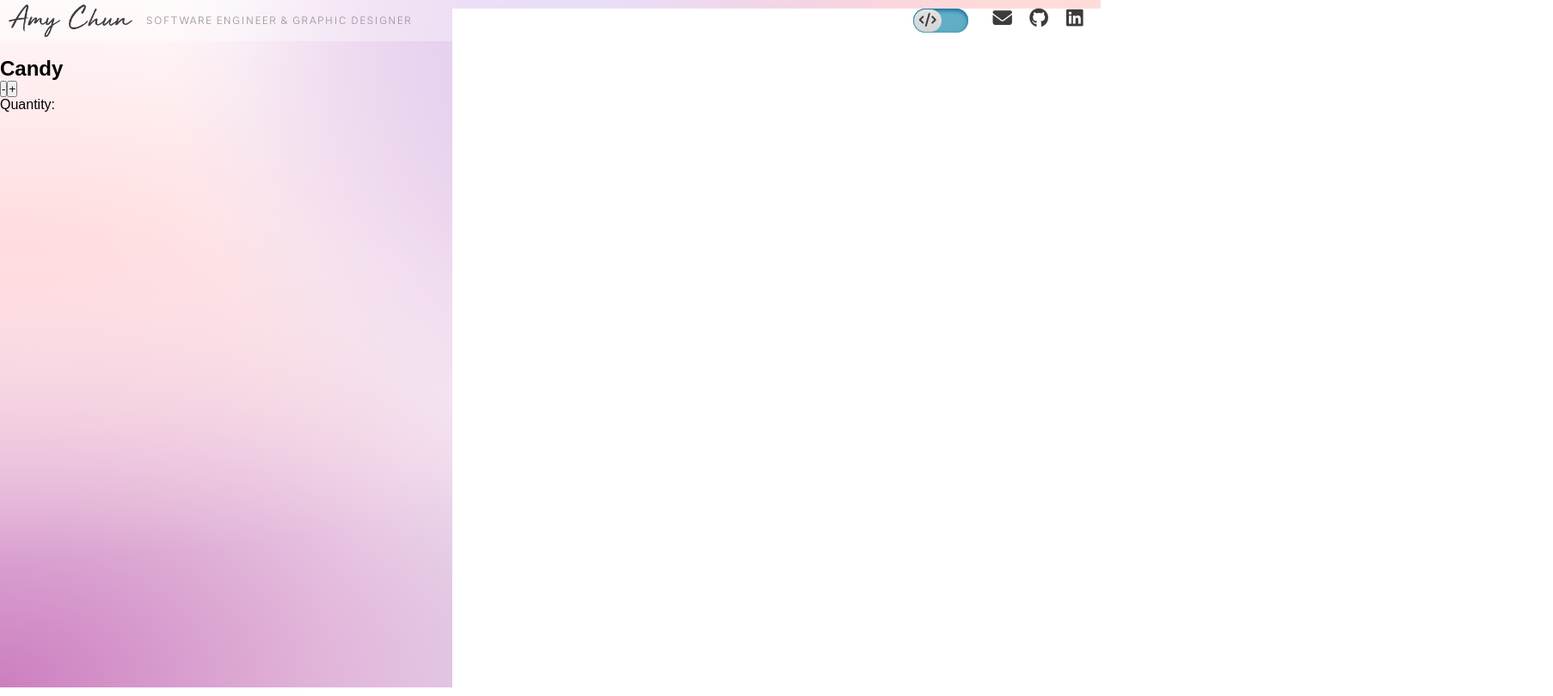
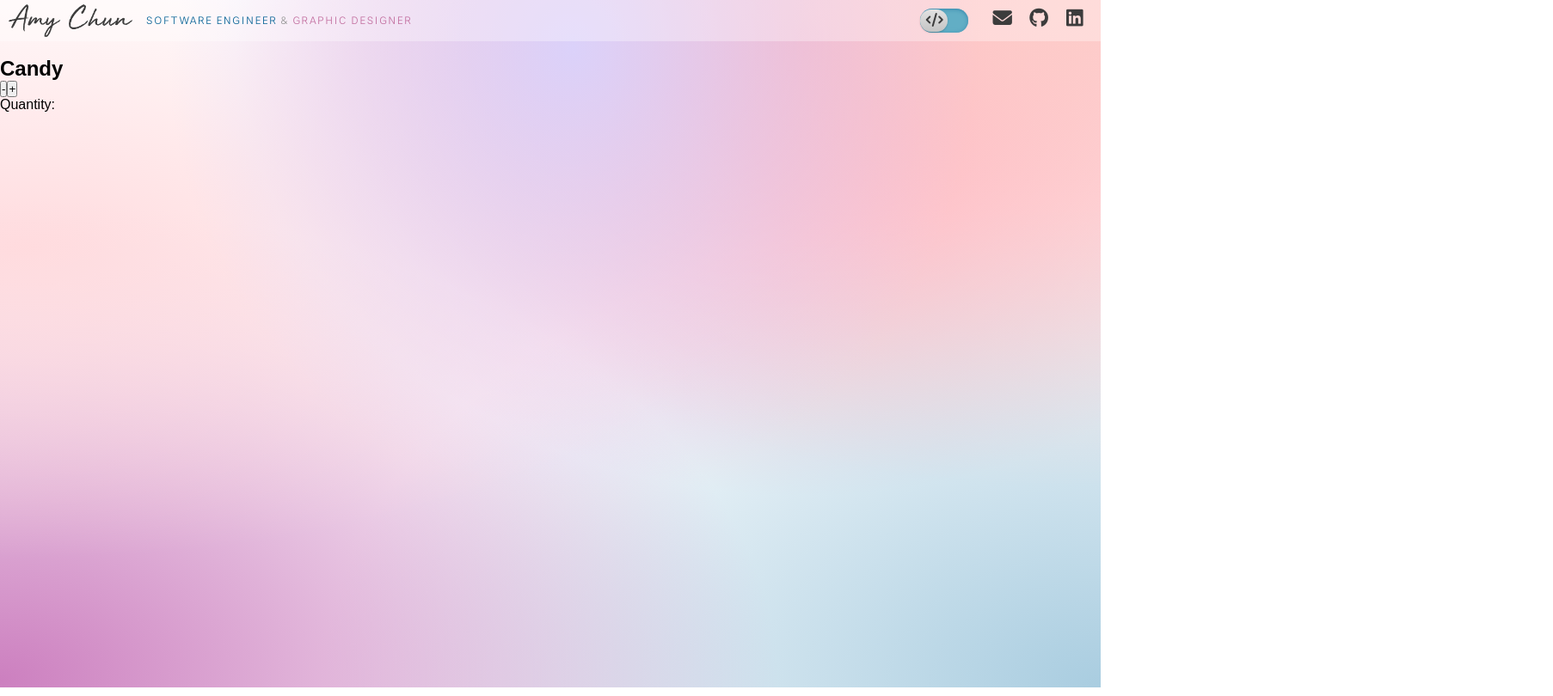
Before and after one commit to amychun/Amy-Chun-Website, a React app: page /candies/1 in a window 1280 px wide. Shown: the whole page at 86% size, 1806 px wide, since content can reach past the window. Built offline with nearby package versions, Linux system fonts and the light colour scheme; no server answers.

Commit message:
toggle button for desktop working

```diff
--- a/app/components/Navbar.js
+++ b/app/components/Navbar.js
@@ -7,7 +7,7 @@ const Navbar = () => {
     <div className="header">
       <div className="header_left">
         <div className="logo"></div>
-        <div className="title">software engineer & graphic designer</div>
+        <div className="title"><span className="softwareEngineerTitle">software engineer</span> & <span className="graphicDesignTitle">graphic designer</span></div>
       </div>
       <div className="header_right">
         <input type="checkbox" className="switchMode" id="switchMode"/>
--- a/public/style.css
+++ b/public/style.css
@@ -54,6 +54,10 @@ main {
   flex-direction: column;
   justify-content: center;
 }
+
+/****************************************/
+/************HEADER SECTION**************/
+/****************************************/
 
 .header {
   display: flex;
@@ -118,13 +122,13 @@ main {
 
 label {
   margin-right: 1rem;
-  width: 4rem;
+  width: 3.5rem;
   height: 1.7rem;
   position: relative;
   display: block;
   background: #62AEC5;
-  border-radius: 85px;
-  box-shadow: inset 0px 2px 5px rgba(11,102,152,1), inset 0px -2px 5px rgba(98,174,197,1);
+  border-radius: 1.7rem;
+  box-shadow: inset 0px 1px 4px rgba(11,102,152,0.5), inset 0px -1px 4px rgba(98,174,197,1);
   cursor:pointer;
   transition: 0.3s;
 }
@@ -132,13 +136,13 @@ label {
 label:after {
   content: "";
   width: 2rem;
-  height: 1.6rem;
+  height: 1.63rem;
   position:absolute;
   top: 0.5px;
-  left:1px;
-  background: linear-gradient(180deg, #E2e2e2, #d4d4d4);
+  left:0.5px;
+  background: linear-gradient(180deg, #E2e2e2, #c4c4c4);
   border-radius: 78px;
-  /* box-shadow: 0px 1px 2px rgba(0,0,0,0.2); */
+  box-shadow: 0px 1px 2px rgba(0,0,0,0.2);
   transition: 0.3s;
 
 }
@@ -151,11 +155,11 @@ input {
 
 input:checked + label {
   background: #E1A7B9;
-  box-shadow: inset 0px 2px 5px rgba(195,112,160,1);
+  box-shadow: inset 0px 1px 3px rgba(220, 123, 179, 0.7);
 }
 
 input:checked + label:after {
-  left: 3.9rem;
+  left: 3.45rem;
   transform: translateX(-100%);
   background: linear-gradient(180deg, #E2e2e2, #d4d4d4)
 }
@@ -164,21 +168,17 @@ label:active:after {
   width: 2.3rem;
 }
 
-.switchModeBKG {
-  width: 100vw;
-  height: 100vh;
-  background: #fff;
-  z-index: -1;
-  position: absolute;
-  transition: 0.3s;
+.softwareEngineerTitle {
+  color: rgba(11,102,152,1);
 }
 
-input:checked + label + .switchModeBKG {
-  background:#242424;
+.graphicDesignTitle {
+  color: rgba(195,112,160,1);
 }
 
 label i {
   position: absolute;
+  color:#3c3c3c;
   width: 40px;
   top: 4px;
   z-index: 100;
@@ -187,27 +187,24 @@ label i {
 label i.codeIcon {
   left:7px;
   top: 5px;
-  color:#3c3c3c;
   transition:0.3s;
+  display: block;
 }
 
 label i.penIcon {
-  left: 2.45rem;
+  left: 2rem;
   top: 6px;
-  color: #727272;
-  transition: 0.3s;
-  transition-delay: 1s;
   display: none;
+  transition: 1s;
 }
 
 input:checked + label i.codeIcon {
+  display: none;
   transition: 0.3s;
-  transition-delay: 2s;
-  display: none;
+  transition-delay: 0.3s;
 }
 
 input:checked + label i.penIcon {
-  color: #3c3c3c;
-  transition: 0.3s;
   display: block;
+  transition: 1s;
 }
--- a/webpack.config.js
+++ b/webpack.config.js
@@ -1,12 +1,9 @@
-var path = require('path')
-
 module.exports = {
   entry: ["@babel/polyfill", "./app/main.js"],
   mode: "development",
   output: {
     path: __dirname,
     filename: "./public/bundle.js",
-    // path: path.resolve(__dirname, 'public/'),
   },
   context: __dirname,
   devtool: "source-map",
```
